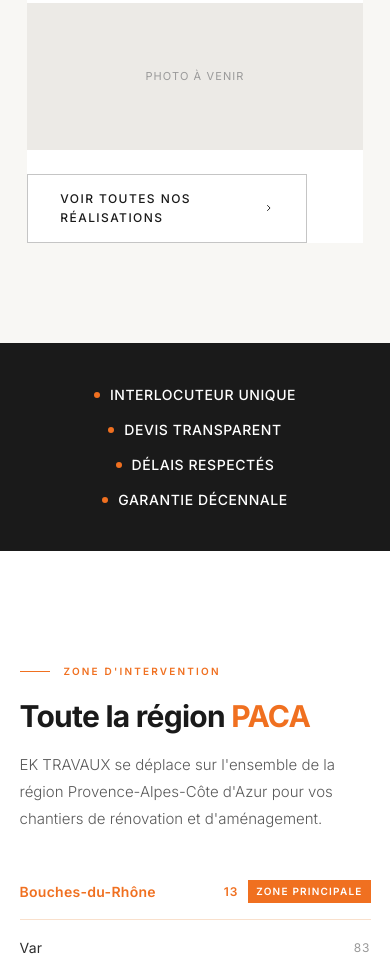
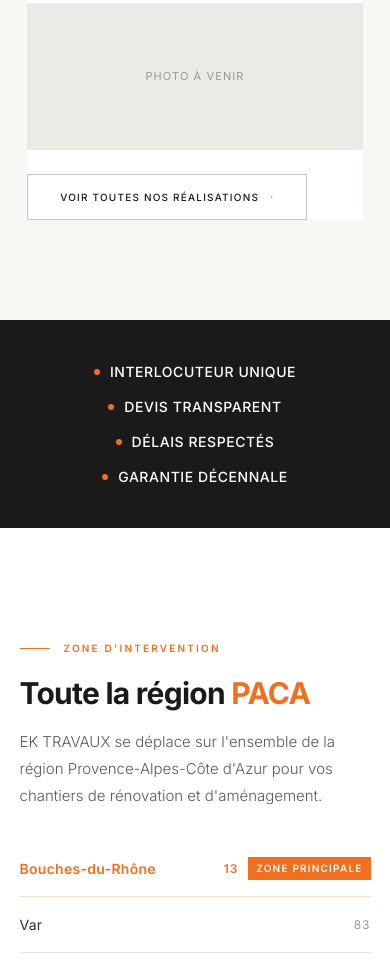
Before and after one commit to grldtafa/EK-TRAVAUX, a plain HTML site: page index.html in a window 390 px wide. Shown: the part 3698-4672 px from the top of the page. Drawn offline with Linux system fonts and the light colour scheme.

Commit message:
Bouton réalisations : nowrap + font-size responsive
Co-Authored-By: Claude Sonnet 4.6 <noreply@anthropic.com>

```diff
--- a/index.html
+++ b/index.html
@@ -1081,7 +1081,7 @@
           </div>
         </div>
         <div style="margin-top:24px;">
-          <a href="realisations.html" class="btn-secondary" style="color:var(--ink);border-color:rgba(26,26,26,0.25);">
+          <a href="realisations.html" class="btn-secondary" style="color:var(--ink);border-color:rgba(26,26,26,0.25);white-space:nowrap;font-size:clamp(10px,2.4vw,13px);">
             Voir toutes nos réalisations
             <svg width="14" height="14" viewBox="0 0 24 24" fill="none" stroke="currentColor" stroke-width="2"><polyline points="9 18 15 12 9 6"/></svg>
           </a>
```
